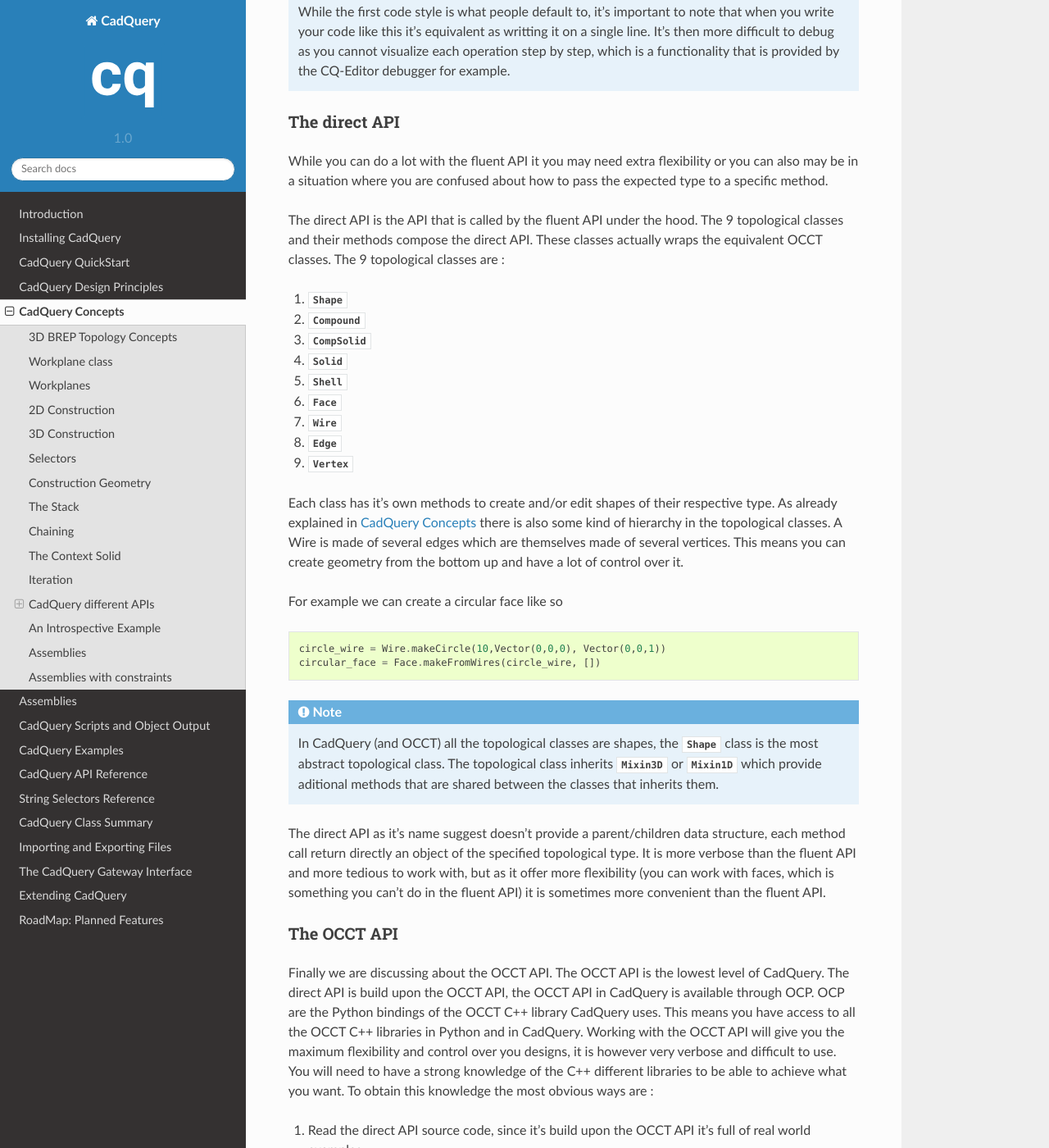
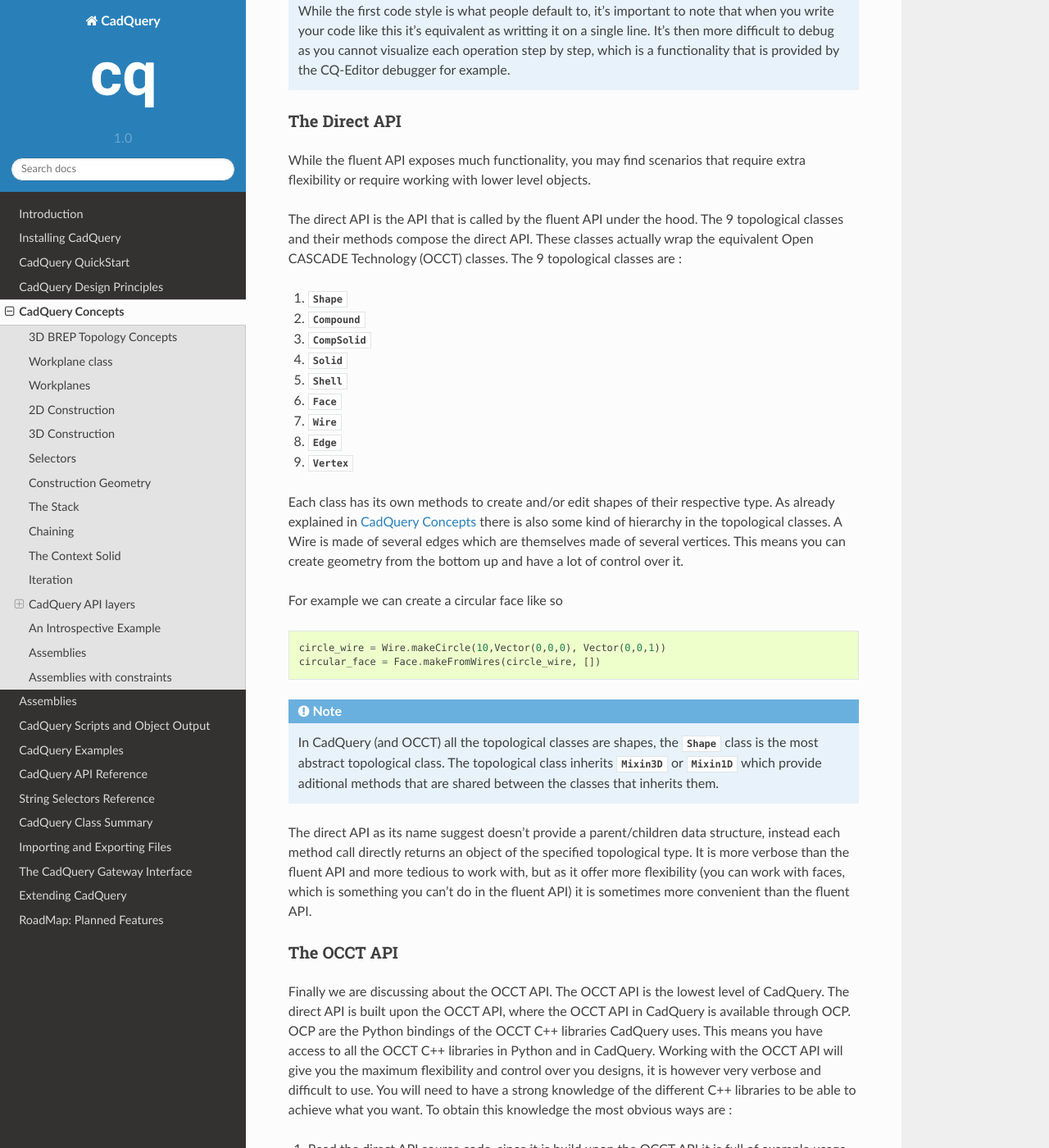
Before and after one commit to CadQuery/cadquery, a Sphinx documentation site: the page built from doc/primer.rst, in a window 1280 px wide and 1400 px high, scrolled down 5065 px. Shown: the whole window at 82% size. Built offline with Sphinx 7.4.7 and the Read the Docs theme 2.0.0, drawn with Linux system fonts in a browser that asks for light colours; some of the changed text lies outside the part shown.

Commit message:
grammer correction

```diff
--- a/doc/primer.rst
+++ b/doc/primer.rst
@@ -167,30 +167,29 @@
 
 This is really useful to remember  when you author your own plugins. :py:meth:`cadquery.cq.Workplane.each` is useful for this purpose.
 
-CadQuery different APIs
+CadQuery API layers
 ---------------------------
 
-Once you start to dive a bit more in the depth of CadQuery you may find yourself a bit confused between the different types of objects CadQuery is jungling with.
-This chapter aims to give an explanation on this topic and will give you the right knowledge to make you able to leverage all the CadQuery possibilities.
+Once you start to dive a bit more into CadQuery, you may find yourself a bit confused juggling between different types of objects the CadQuery APIs can return.
+This chapter aims to give an explanation on this topic and to provide background on the underlying implementation and kernel layers so you can leverage more of CadQuery functionality.
 
 CadQuery is composed of 3 different API, which are implemented on top of each other.
 
-1. The fluent API
-2. The direct API
+1. The Fluent API
+2. The Direct API
 3. The OCCT API
 
-The fluent API
+The Fluent API
 ~~~~~~~~~~~~~~~~~~~~~~
 
-What we call the fluent API is what you work with when you first start using CadQuery, the :class:`~cadquery.Workplane` class and all it's methods defines the fluent API.
-This is the API you will use and see most of the time, it's fairly to use and it simplifies a lot of things for you, a classic example could be : ::
+What we call the fluent API is what you work with when you first start using CadQuery, the :class:`~cadquery.Workplane` class and all its methods defines the Fluent API.
+This is the API you will use and see most of the time, it's fairly easy to use and it simplifies a lot of things for you. A classic example could be : ::
 
     part = Workplane('XY').box(1,2,3).faces(">Z").vertices().circle(0.5).cutThruAll()
 
-Here we create a :class:`~cadquery.Workplane` object on which we call subsequently several methods to create our part. A general way of thinking about the fluent API is to
+Here we create a :class:`~cadquery.Workplane` object on which we subsequently call several methods to create our part. A general way of thinking about the Fluent API is to
 consider the :class:`~cadquery.Workplane` as your part object and all it's methods as operations that will affect your part.
-So most of the time you will be starting with an empty :class:`~cadquery.Workplane`
-and you will add more and more features by calling methods on this :class:`~cadquery.Workplane`
+Often you will start with an empty :class:`~cadquery.Workplane`, then add more features by calling :class:`~cadquery.Workplane` methods.
 
 This hierarchical structure of operations modifying a part is well seen with the traditional code style used in CadQuery code.
 Code written with the CadQuery fluent API will often look like this : ::
@@ -216,14 +215,13 @@
   While the first code style is what people default to, it's important to note that when you write your code like this it's equivalent as writting it on a single line.
   It's then more difficult to debug as you cannot visualize each operation step by step, which is a functionality that is provided by the CQ-Editor debugger for example.
 
-The direct API
+The Direct API
 ~~~~~~~~~~~~~~~~~~~~~~
 
-While you can do a lot with the fluent API it you may need extra flexibility or you can also may be in a situation where you are confused about how to pass the expected type to a
-specific method.
+While the fluent API exposes much functionality, you may find scenarios that require extra flexibility or require working with lower level objects.
 
 The direct API is the API that is called by the fluent API under the hood. The 9 topological classes and their methods compose the direct API.
-These classes actually wraps the equivalent OCCT classes.
+These classes actually wrap the equivalent Open CASCADE Technology (OCCT) classes.
 The 9 topological classes are :
 
 1. :class:`~cadquery.Shape`
@@ -236,7 +234,7 @@
 8. :class:`~cadquery.Edge`
 9. :class:`~cadquery.Vertex`
 
-Each class has it's own methods to create and/or edit shapes of their respective type. As already explained in :ref:`cadquery_concepts` there is also some kind of hierarchy in the
+Each class has its own methods to create and/or edit shapes of their respective type. As already explained in :ref:`cadquery_concepts` there is also some kind of hierarchy in the
 topological classes. A Wire is made of several edges which are themselves made of several vertices. This means you can create geometry from the bottom up and have a lot of control over it.
 
 For example we can create a circular face like so ::
@@ -248,19 +246,19 @@
   In CadQuery (and OCCT) all the topological classes are shapes, the :class:`~cadquery.Shape` class is the most abstract topological class.
   The topological class inherits :class:`~cadquery.Mixin3D` or :class:`~cadquery.Mixin1D` which provide aditional methods that are shared between the classes that inherits them.
 
-The direct API as it's name suggest doesn't provide a parent/children data structure, each method call return directly an object of the specified topological type.
+The direct API as its name suggest doesn't provide a parent/children data structure, instead each method call directly returns an object of the specified topological type.
 It is more verbose than the fluent API and more tedious to work with, but as it offer more flexibility (you can work with faces, which is something you can't do in the fluent API)
 it is sometimes more convenient than the fluent API.
 
 The OCCT API
 ~~~~~~~~~~~~~~~~~~~~~~
 
-Finally we are discussing about the OCCT API. The OCCT API is the lowest level of CadQuery. The direct API is build upon the OCCT API, the OCCT API in CadQuery is available through OCP.
-OCP are the Python bindings of the OCCT C++ library CadQuery uses. This means you have access to all the OCCT C++ libraries in Python and in CadQuery.
+Finally we are discussing about the OCCT API. The OCCT API is the lowest level of CadQuery. The direct API is built upon the OCCT API, where the OCCT API in CadQuery is available through OCP.
+OCP are the Python bindings of the OCCT C++ libraries CadQuery uses. This means you have access to all the OCCT C++ libraries in Python and in CadQuery.
 Working with the OCCT API will give you the maximum flexibility and control over you designs, it is however very verbose and difficult to use. You will need to have a strong
-knowledge of the C++ different libraries to be able to achieve what you want. To obtain this knowledge the most obvious ways are :
+knowledge of the different C++ libraries to be able to achieve what you want. To obtain this knowledge the most obvious ways are :
 
-1. Read the direct API source code, since it's build upon the OCCT API it's full of real world examples.
+1. Read the direct API source code, since it is build upon the OCCT API it is full of example usage.
 2. Go through the `C++ documentation <https://dev.opencascade.org/doc/overview/html/>`_
 
 .. note::
@@ -330,7 +328,7 @@
 Direct API <=> OCCT API
 -------------------------
 
-Every object of the Direct API stores it's OCCT equivalent object in it's :attr:`wrapped` attribute. ::
+Every object of the Direct API stores its OCCT equivalent object in its :attr:`wrapped` attribute. ::
 
   box = Solid.makeBox(10,5,5)
   print(type(box))
```
Also changed, not shown: other parts of doc/primer.rst (+1 -1 lines), doc/examples.rst (+6 -6 lines).
